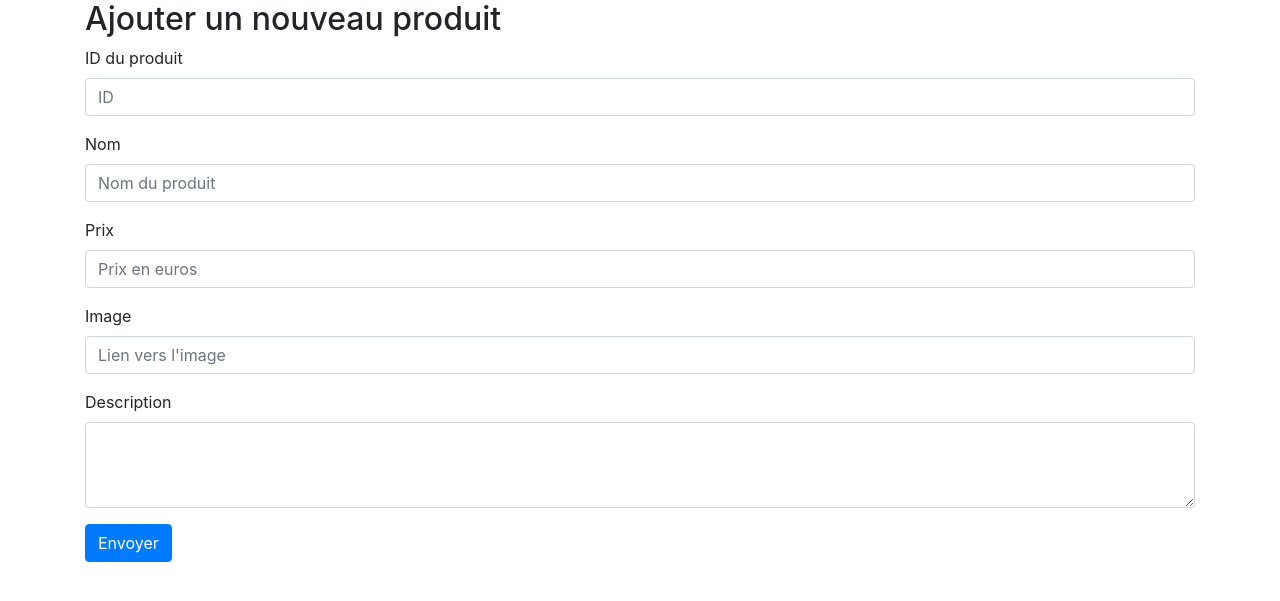
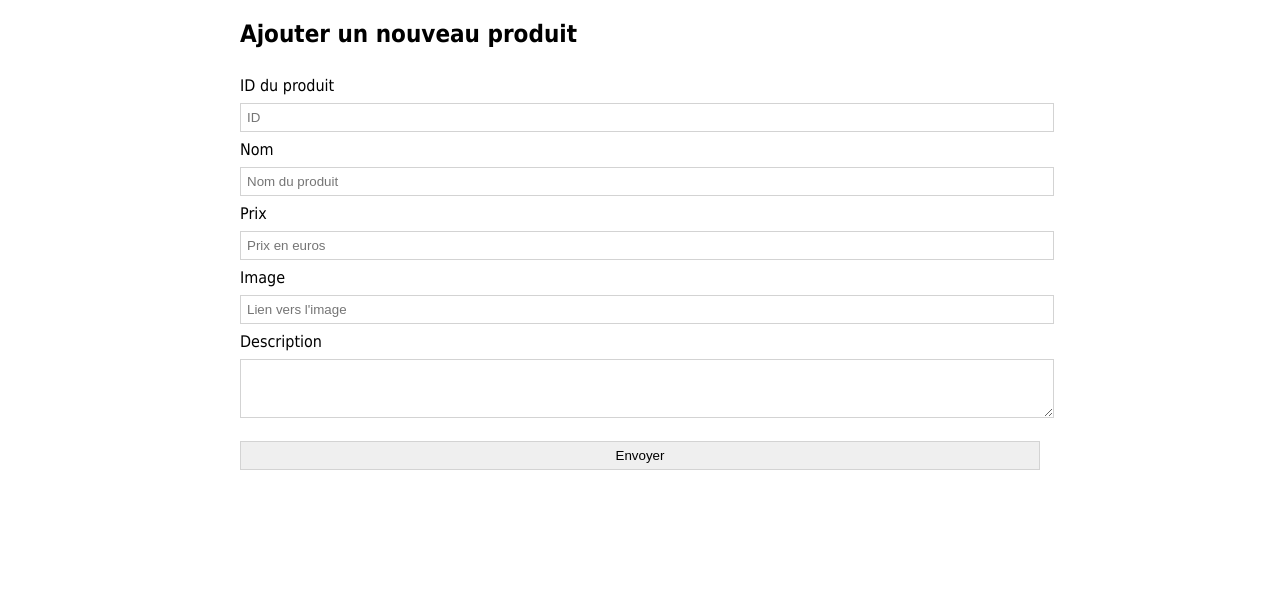
Before and after one commit to Doelia/www2.stephanewouters.fr, a PHP site: page /teaching/wis/integration-bdd/tp-bd-text/products/add_product.html in a window 1280 px wide. Shown: the top 601 px of the page. Run offline with PHP 8.4, Linux system fonts and the light colour scheme.

Commit message:
:sparkles:

```diff
--- a/teaching/wis/integration-bdd/tp-bd-text/products/add_product.html
+++ b/teaching/wis/integration-bdd/tp-bd-text/products/add_product.html
@@ -2,7 +2,23 @@
 <html>
 <head>
 	<title>Cookies Shop</title>
-	<link rel="stylesheet" href="https://stackpath.bootstrapcdn.com/bootstrap/4.5.2/css/bootstrap.min.css" integrity="sha384-JcKb8q3iqJ61gNV9KGb8thSsNjpSL0n8PARn9HuZOnIxN0hoP+VmmDGMN5t9UJ0Z" crossorigin="anonymous">
+    <style>
+        .container {
+            width: 800px;
+            margin-left: auto;
+            margin-right: auto;
+            font-family: Tahoma,serif;
+        }
+        label {
+            display: block;
+            padding: 8px 0;
+        }
+        input, textarea, button {
+            width: 100%;
+            padding: 6px;
+            border: 1px solid lightgray;
+        }
+    </style>
 </head>
 <body>
 
@@ -11,27 +27,28 @@
 		<h2>Ajouter un nouveau produit</h2>
 
         <form action="submit_form.php" method="POST">
-            <div class="form-group">
+            <div>
                 <label for="id">ID du produit</label>
-                <input type="number" class="form-control" id="id" name="id" placeholder="ID">
+                <input type="number" id="id" name="id" placeholder="ID">
             </div>
-            <div class="form-group">
+            <div>
                 <label for="name">Nom</label>
-                <input type="text" class="form-control" id="name" name="name" placeholder="Nom du produit">
+                <input type="text" id="name" name="name" placeholder="Nom du produit">
             </div>
-            <div class="form-group">
+            <div>
                 <label for="price">Prix</label>
-                <input type="text" class="form-control" id="price" placeholder="Prix en euros">
+                <input type="text" id="price" name="price" placeholder="Prix en euros">
             </div>
-            <div class="form-group">
+            <div>
                 <label for="picture">Image</label>
-                <input type="text" class="form-control" id="picture" name="picture" placeholder="Lien vers l'image">
+                <input type="text" id="picture" name="picture" placeholder="Lien vers l'image">
             </div>
-            <div class="form-group">
+            <div>
                 <label for="description">Description</label>
-                <textarea class="form-control" id="description" rows="3" name="description"></textarea>
+                <textarea id="description" rows="3" name="description"></textarea>
             </div>
-            <button type="submit" class="btn btn-primary">Envoyer</button>
+            <br>
+            <button type="submit">Envoyer</button>
 		</form>
 
 	</div>
--- a/teaching/wis/integration-bdd/tp-bd-text/products/submit_form.php
+++ b/teaching/wis/integration-bdd/tp-bd-text/products/submit_form.php
@@ -1,6 +1,6 @@
 <?php
 
-$line = implode(',', $_POST);
+$line = $_POST['id'] . ',' . $_POST['name'] . ','. $_POST['price'] . ',' . $_POST['picture'] . ',' . $_POST['description'];
 file_put_contents('products.csv', "$line\n", FILE_APPEND);
 
 ?>
```
Also changed, not shown: teaching/wis/integration-bdd/tp-bd-text/products/index.php (+34 -12 lines), 1 other file.
